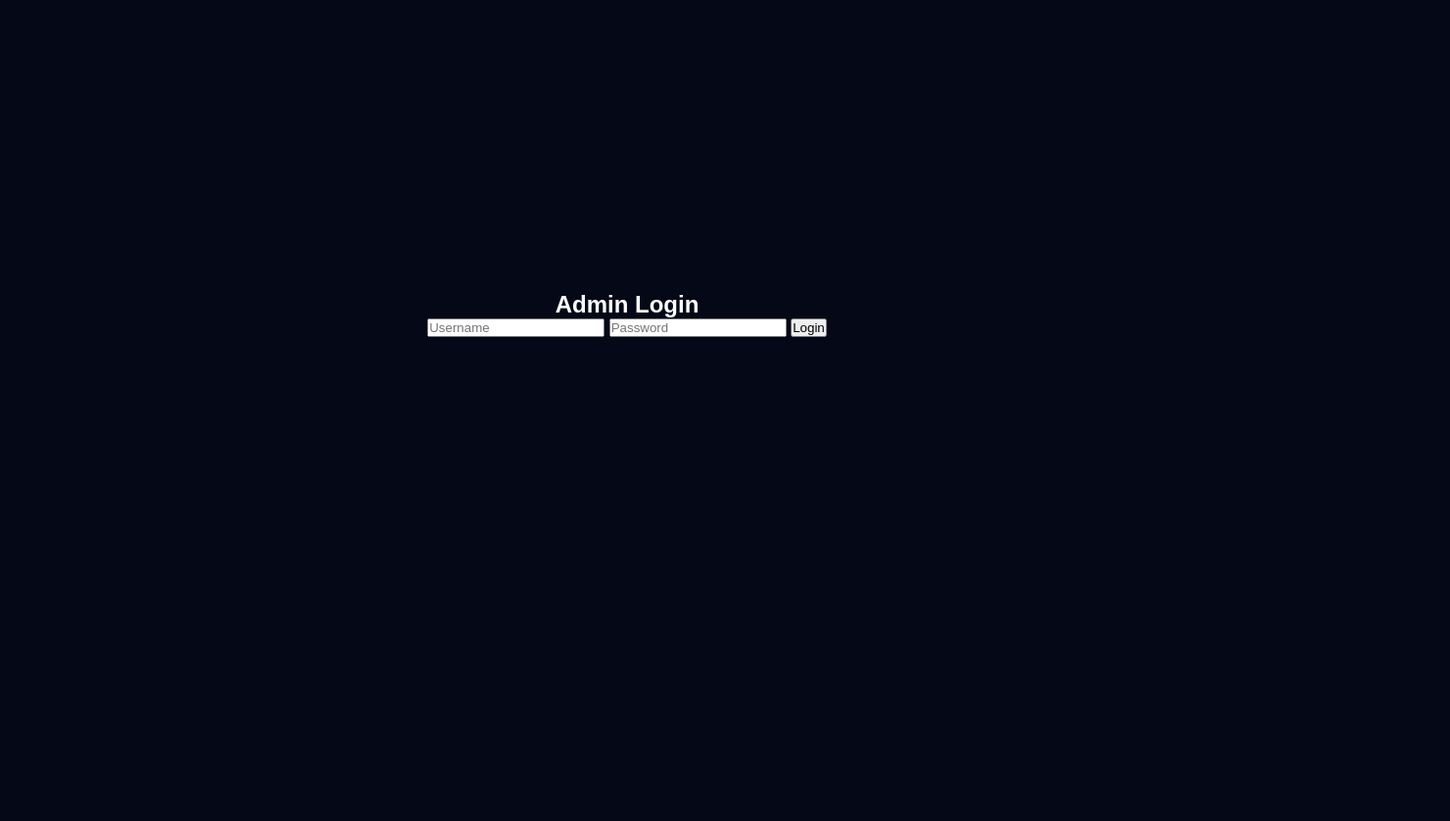
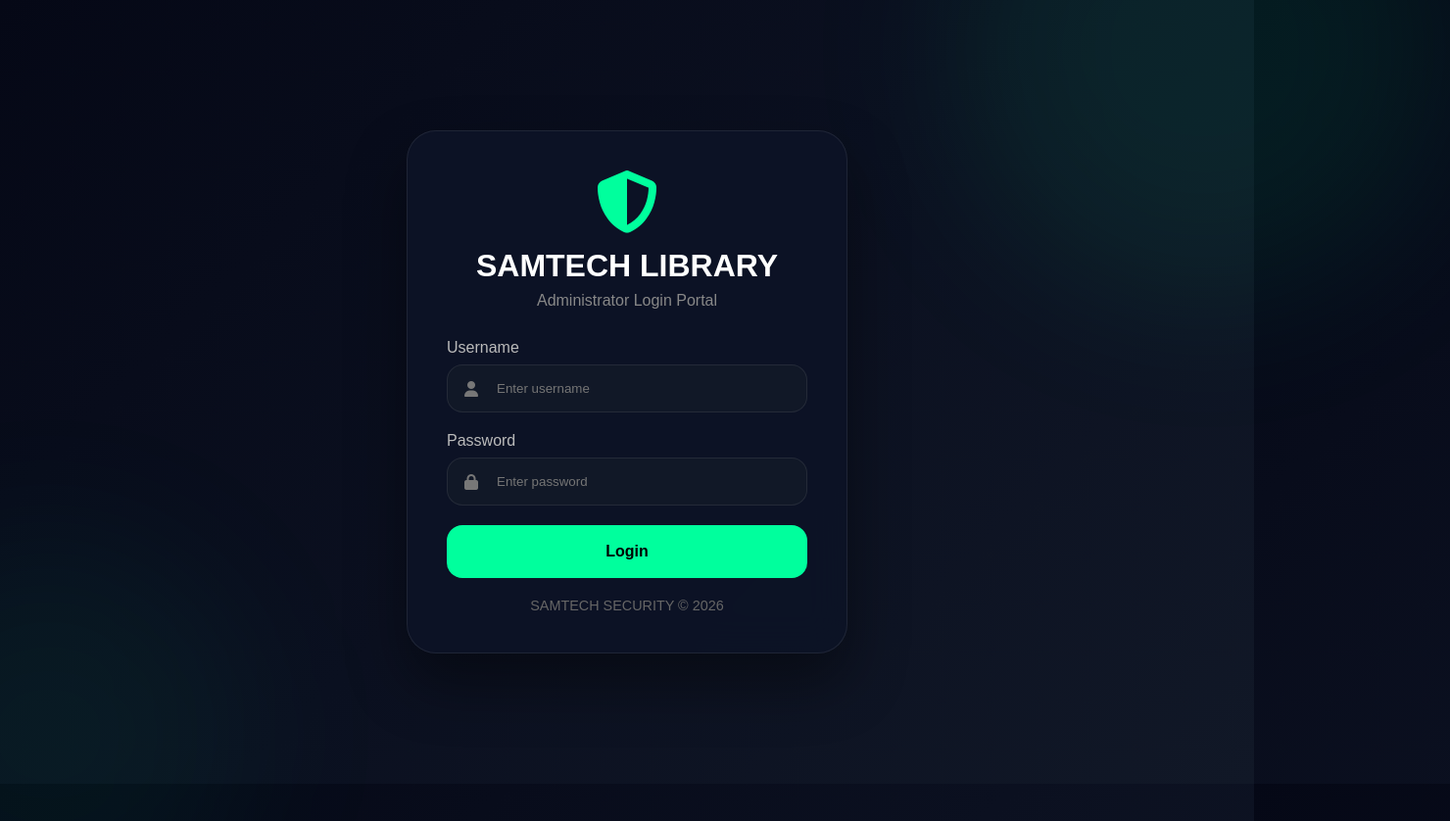
Before and after one commit to Okellohsam/samtech-library, a plain HTML site: page FRONTEND/pages/admin-login.html in a window 1280 px wide. Shown: the whole page at 98% size, 1480 px wide, since content can reach past the window. Before the commit the page ends 800 px from the top, so only its background shows below. Drawn offline with Linux system fonts and the light colour scheme.

Commit message:
Revamp admin login page with new design
Updated the admin login page with a new layout and styles, including Font Awesome icons and improved form structure.

```diff
--- a/FRONTEND/pages/admin-login.html
+++ b/FRONTEND/pages/admin-login.html
@@ -1,38 +1,277 @@
 <!DOCTYPE html>
-<html>
+<html lang="en">
 <head>
-  <title>Admin Login</title>
 
-  <link rel="stylesheet" href="../css/style.css">
+<meta charset="UTF-8">
+<meta name="viewport" content="width=device-width, initial-scale=1.0">
+
+<title>SAMTECH LIBRARY ADMIN LOGIN</title>
+
+<link rel="stylesheet"
+href="https://cdnjs.cloudflare.com/ajax/libs/font-awesome/6.5.2/css/all.min.css">
+
+<style>
+
+*{
+  margin:0;
+  padding:0;
+  box-sizing:border-box;
+}
+
+body{
+  min-height:100vh;
+  font-family:Arial,sans-serif;
+  background:
+  linear-gradient(
+    135deg,
+    #050816,
+    #0b1020,
+    #111827
+  );
+  display:flex;
+  justify-content:center;
+  align-items:center;
+  color:white;
+  overflow:hidden;
+}
+
+body::before{
+  content:'';
+  position:absolute;
+  width:500px;
+  height:500px;
+  background:
+  rgba(0,255,157,0.08);
+  border-radius:50%;
+  top:-200px;
+  right:-200px;
+  filter:blur(80px);
+}
+
+body::after{
+  content:'';
+  position:absolute;
+  width:400px;
+  height:400px;
+  background:
+  rgba(0,255,157,0.05);
+  border-radius:50%;
+  bottom:-150px;
+  left:-150px;
+  filter:blur(80px);
+}
+
+.login-container{
+  width:100%;
+  max-width:450px;
+  position:relative;
+  z-index:10;
+}
+
+.login-card{
+  background:
+  rgba(13,19,38,0.95);
+
+  backdrop-filter:blur(20px);
+
+  border:
+  1px solid
+  rgba(255,255,255,0.08);
+
+  border-radius:30px;
+
+  padding:40px;
+
+  box-shadow:
+  0 30px 60px rgba(0,0,0,0.4);
+}
+
+.logo{
+  text-align:center;
+  margin-bottom:30px;
+}
+
+.logo i{
+  font-size:4rem;
+  color:#00ff9d;
+  margin-bottom:15px;
+}
+
+.logo h1{
+  font-size:2rem;
+}
+
+.logo p{
+  color:#888;
+  margin-top:8px;
+}
+
+.form-group{
+  margin-bottom:20px;
+}
+
+.form-group label{
+  display:block;
+  margin-bottom:8px;
+  color:#bbb;
+}
+
+.input-box{
+  position:relative;
+}
+
+.input-box i{
+  position:absolute;
+  left:18px;
+  top:50%;
+  transform:translateY(-50%);
+  color:#777;
+}
+
+.input-box input{
+  width:100%;
+  padding:16px 16px 16px 50px;
+  border:none;
+  border-radius:16px;
+  background:#111827;
+  color:white;
+  outline:none;
+  border:1px solid rgba(255,255,255,0.08);
+}
+
+.input-box input:focus{
+  border-color:#00ff9d;
+}
+
+.login-btn{
+  width:100%;
+  padding:18px;
+  border:none;
+  border-radius:16px;
+  background:#00ff9d;
+  color:black;
+  font-weight:bold;
+  font-size:1rem;
+  cursor:pointer;
+  transition:0.3s ease;
+}
+
+.login-btn:hover{
+  transform:translateY(-2px);
+}
+
+.message{
+  margin-top:20px;
+  padding:14px;
+  border-radius:12px;
+  display:none;
+  text-align:center;
+}
+
+.message.error{
+  background:rgba(255,0,0,0.15);
+  color:#ff8b8b;
+  border:1px solid rgba(255,0,0,0.2);
+}
+
+.message.success{
+  background:rgba(0,255,157,0.15);
+  color:#00ff9d;
+  border:1px solid rgba(0,255,157,0.2);
+}
+
+.footer{
+  margin-top:20px;
+  text-align:center;
+  color:#666;
+  font-size:0.9rem;
+}
+
+</style>
+
 </head>
+
 <body>
 
-  <section class="hero">
+<div class="login-container">
+
+  <div class="login-card">
+
+    <div class="logo">
+
+      <i class="fa-solid fa-shield-halved"></i>
+
+      <h1>SAMTECH LIBRARY</h1>
+
+      <p>Administrator Login Portal</p>
+
+    </div>
 
     <form id="loginForm">
 
-      <h2>Admin Login</h2>
+      <div class="form-group">
+
+        <label>Username</label>
+
+        <div class="input-box">
+
+          <i class="fa-solid fa-user"></i>
 
           <input
             type="text"
             id="username"
-        placeholder="Username"
+            required
+            placeholder="Enter username"
           >
+
+        </div>
+
+      </div>
+
+      <div class="form-group">
+
+        <label>Password</label>
+
+        <div class="input-box">
+
+          <i class="fa-solid fa-lock"></i>
 
           <input
             type="password"
             id="password"
-        placeholder="Password"
+            required
+            placeholder="Enter password"
           >
 
-      <button type="submit">
+        </div>
+
+      </div>
+
+      <button
+        type="submit"
+        class="login-btn"
+      >
         Login
       </button>
 
     </form>
 
-  </section>
+    <div
+      id="message"
+      class="message"
+    ></div>
+
+    <div class="footer">
+
+      SAMTECH SECURITY © 2026
+
+    </div>
+
+  </div>
+
+</div>
 
 <script src="../js/admin.js"></script>
+
 </body>
 </html>
```
Lines whose indentation alone changed are shown as unchanged.
